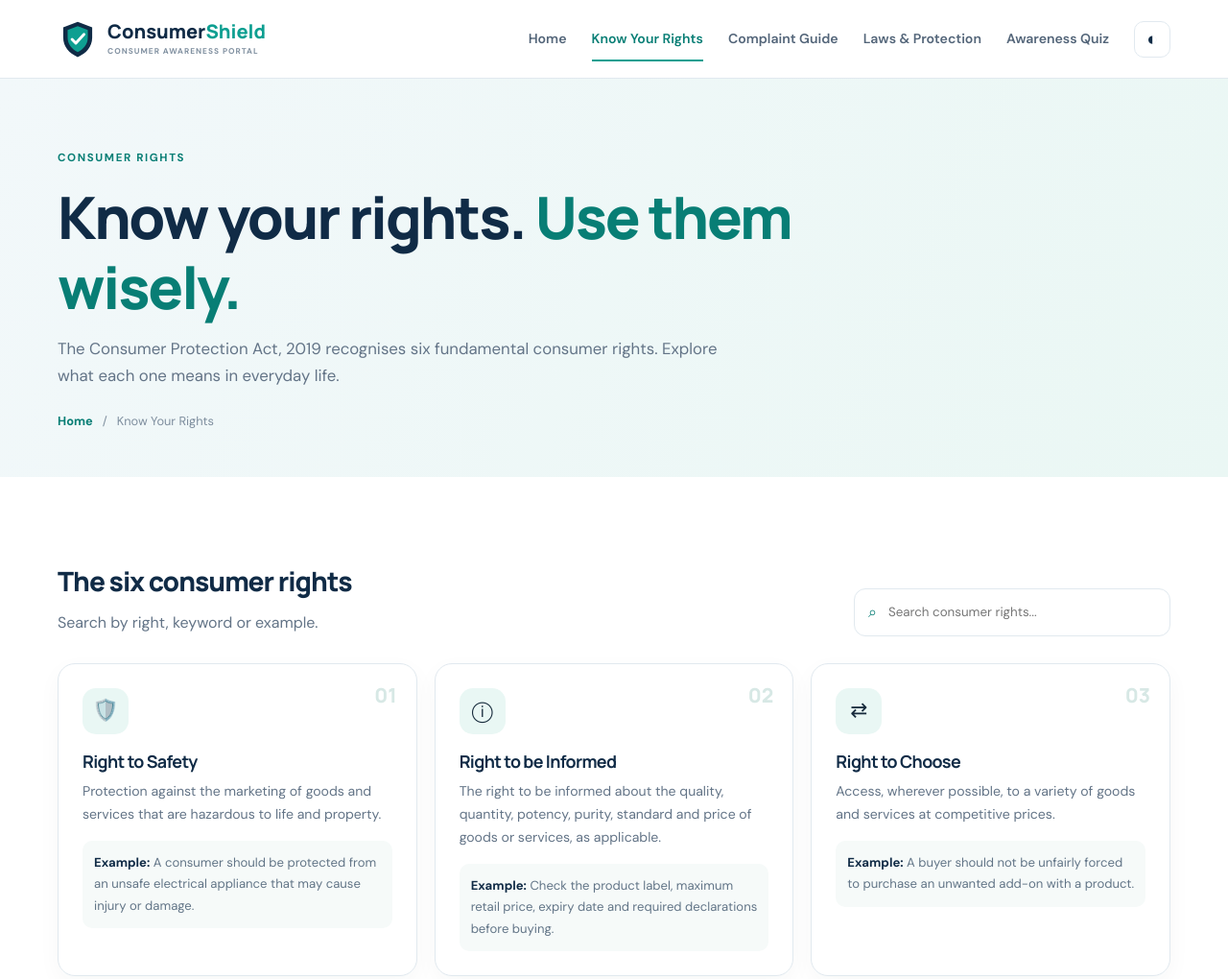
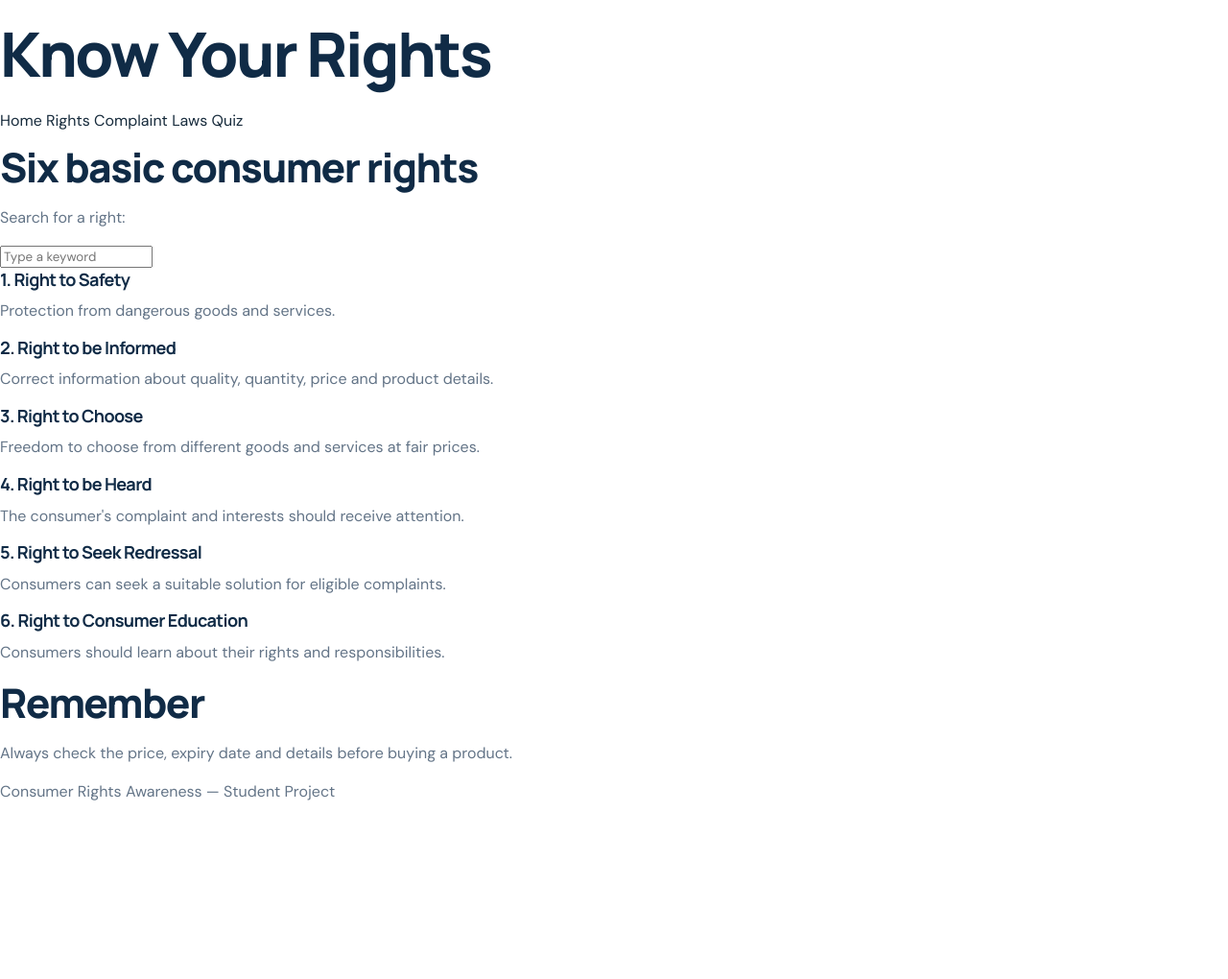
Before and after one commit to Al-f4had/consumer-rights-awareness, a plain HTML site: page rights.html in a window 1280 px wide. Shown: the top 1020 px of the page at 96% size. After the commit the page ends 853 px from the top, so only its background shows below. Drawn offline with Linux system fonts and the light colour scheme.

Commit message:
Simplify website to beginner-level HTML CSS and JavaScript

```diff
--- a/rights.html
+++ b/rights.html
@@ -3,60 +3,61 @@
 <head>
   <meta charset="UTF-8">
   <meta name="viewport" content="width=device-width, initial-scale=1.0">
-  <meta name="description" content="Explore the six fundamental consumer rights recognised in India and practical examples.">
-  <meta name="theme-color" content="#102b46">
-  <title>Know Your Rights | ConsumerShield</title>
-  <link rel="icon" href="assets/svg/shield-logo.svg" type="image/svg+xml">
+  <title>Consumer Rights</title>
   <link rel="stylesheet" href="css/style.css">
-  <script src="js/main.js" defer></script>
-
+  <script src="js/script.js" defer></script>
 </head>
 <body>
-
-<a class="skip-link" href="#main">Skip to content</a>
-<header class="site-header">
-  <div class="container nav-wrap">
-    <a class="brand" href="index.html" aria-label="ConsumerShield home">
-      <img src="assets/svg/shield-logo.svg" alt="" width="42" height="42">
-      <span>Consumer<span class="brand-accent">Shield</span><small>CONSUMER AWARENESS PORTAL</small></span>
-    </a>
-    <button class="menu-toggle" type="button" aria-expanded="false" aria-controls="primary-nav" aria-label="Open navigation"><span></span><span></span><span></span></button>
-    <nav class="primary-nav" id="primary-nav" aria-label="Main navigation">
-      <a  href="index.html">Home</a>
-      <a aria-current="page" href="rights.html">Know Your Rights</a>
-      <a  href="complaints.html">Complaint Guide</a>
-      <a  href="laws.html">Laws & Protection</a>
-      <a  href="quiz.html">Awareness Quiz</a>
-      <button class="theme-toggle" type="button" aria-label="Switch to dark theme" title="Toggle theme">◐</button>
-    </nav>
-  </div>
+<header>
+  <h1>Know Your Rights</h1>
+  <nav>
+    <a href="index.html">Home</a>
+    <a href="rights.html">Rights</a>
+    <a href="complaints.html">Complaint</a>
+    <a href="laws.html">Laws</a>
+    <a href="quiz.html">Quiz</a>
+  </nav>
 </header>
-
-<main id="main">
-  <section class="page-hero"><div class="container"><span class="eyebrow">CONSUMER RIGHTS</span><h1>Know your rights. <span class="text-gradient">Use them wisely.</span></h1><p>The Consumer Protection Act, 2019 recognises six fundamental consumer rights. Explore what each one means in everyday life.</p><div class="breadcrumb"><a href="index.html">Home</a><span>/</span><span>Know Your Rights</span></div></div></section>
-  <section class="section container">
-    <div class="content-toolbar"><div><h2>The six consumer rights</h2><p class="muted">Search by right, keyword or example.</p></div><label class="search-box"><span aria-hidden="true">⌕</span><input id="rights-search" type="search" placeholder="Search consumer rights..." aria-label="Search consumer rights"></label></div>
-    <div id="rights-grid" class="rights-grid" aria-live="polite">
-      <article class="right-card"><span class="right-number">01</span><div class="right-card-icon">🛡️</div><h3>Right to Safety</h3><p>Protection against hazardous goods and services that may affect life and property.</p><p class="example"><strong>Example:</strong> A consumer should be protected from an unsafe electrical appliance.</p></article>
-      <article class="right-card"><span class="right-number">02</span><div class="right-card-icon">ⓘ</div><h3>Right to be Informed</h3><p>Access to accurate information about quality, quantity, price, ingredients and standards.</p><p class="example"><strong>Example:</strong> Check product labels, MRP, expiry date and mandatory declarations.</p></article>
-      <article class="right-card"><span class="right-number">03</span><div class="right-card-icon">⇄</div><h3>Right to Choose</h3><p>Access to a variety of goods and services at competitive prices, without unfair restrictions.</p><p class="example"><strong>Example:</strong> A buyer should not be unfairly forced to purchase an unwanted add-on.</p></article>
-      <article class="right-card"><span class="right-number">04</span><div class="right-card-icon">◉</div><h3>Right to be Heard</h3><p>Consumer interests and complaints should receive due consideration at appropriate forums.</p><p class="example"><strong>Example:</strong> A consumer can raise a grievance through an appropriate complaint channel.</p></article>
-      <article class="right-card"><span class="right-number">05</span><div class="right-card-icon">⚖</div><h3>Right to Seek Redressal</h3><p>Seek appropriate remedies against unfair trade practices, defects and deficiencies in services.</p><p class="example"><strong>Example:</strong> Depending on the case, a Commission may order repair, replacement, refund or compensation.</p></article>
-      <article class="right-card"><span class="right-number">06</span><div class="right-card-icon">▤</div><h3>Right to Consumer Education</h3><p>Learn about consumer rights and the knowledge needed to make informed decisions.</p><p class="example"><strong>Example:</strong> Understand complaint procedures before making an important purchase.</p></article>
+<main>
+  <section>
+    <h2>Six basic consumer rights</h2>
+    <p>Search for a right:</p>
+    <input type="text" id="rightSearch" placeholder="Type a keyword">
+    <div id="rightsList">
+      <article class="right">
+        <h3>1. Right to Safety</h3>
+        <p>Protection from dangerous goods and services.</p>
+      </article>
+      <article class="right">
+        <h3>2. Right to be Informed</h3>
+        <p>Correct information about quality, quantity, price and product details.</p>
+      </article>
+      <article class="right">
+        <h3>3. Right to Choose</h3>
+        <p>Freedom to choose from different goods and services at fair prices.</p>
+      </article>
+      <article class="right">
+        <h3>4. Right to be Heard</h3>
+        <p>The consumer's complaint and interests should receive attention.</p>
+      </article>
+      <article class="right">
+        <h3>5. Right to Seek Redressal</h3>
+        <p>Consumers can seek a suitable solution for eligible complaints.</p>
+      </article>
+      <article class="right">
+        <h3>6. Right to Consumer Education</h3>
+        <p>Consumers should learn about their rights and responsibilities.</p>
+      </article>
     </div>
-    <p id="rights-status" class="status-message" role="status">The rights are shown above. Search to filter them.</p>
-    <div class="info-note"><strong>Why is XML included in this project?</strong><p>The rights data is also stored in <code>xml/consumer-rights.xml</code>. JavaScript reads that structured file and can render the cards dynamically when the site is served through a web server.</p></div>
+    <p id="searchMessage"></p>
   </section>
-  <section class="section section-soft"><div class="container split-callout"><div><span class="eyebrow">PUT KNOWLEDGE INTO ACTION</span><h2>Facing a consumer problem?</h2><p>Learn how to document the issue and approach the right grievance channel.</p></div><a class="btn btn-primary" href="complaints.html">Complaint guide →</a></div></section>
+  <section>
+    <h2>Remember</h2>
+    <p>Always check the price, expiry date and details before buying a product.</p>
+  </section>
 </main>
-
-<footer class="site-footer">
-  <div class="container footer-grid">
-    <div><a class="brand footer-brand" href="index.html"><img src="assets/svg/shield-logo.svg" alt="" width="38" height="38"><span>Consumer<span class="brand-accent">Shield</span><small>KNOW YOUR RIGHTS. STAY PROTECTED.</small></span></a><p class="footer-copy">A student-built awareness project that makes consumer rights and complaint pathways easier to understand.</p></div>
-    <div><h3>Explore</h3><a href="rights.html">Consumer Rights</a><a href="complaints.html">Complaint Guide</a><a href="laws.html">Laws & Protection</a><a href="quiz.html">Awareness Quiz</a></div>
-    <div><h3>Official resources</h3><a href="https://consumerhelpline.gov.in/" target="_blank" rel="noopener">National Consumer Helpline</a><a href="https://e-jagriti.gov.in/" target="_blank" rel="noopener">e-Jagriti Portal</a><a href="https://consumeraffairs.gov.in/" target="_blank" rel="noopener">Department of Consumer Affairs</a></div>
-  </div>
-  <div class="container footer-bottom"><span>© <span data-year></span> ConsumerShield. Educational project.</span><span>Information is general awareness, not legal advice.</span></div>
+<footer>
+  <p>Consumer Rights Awareness — Student Project</p>
 </footer>
 </body>
 </html>
```
